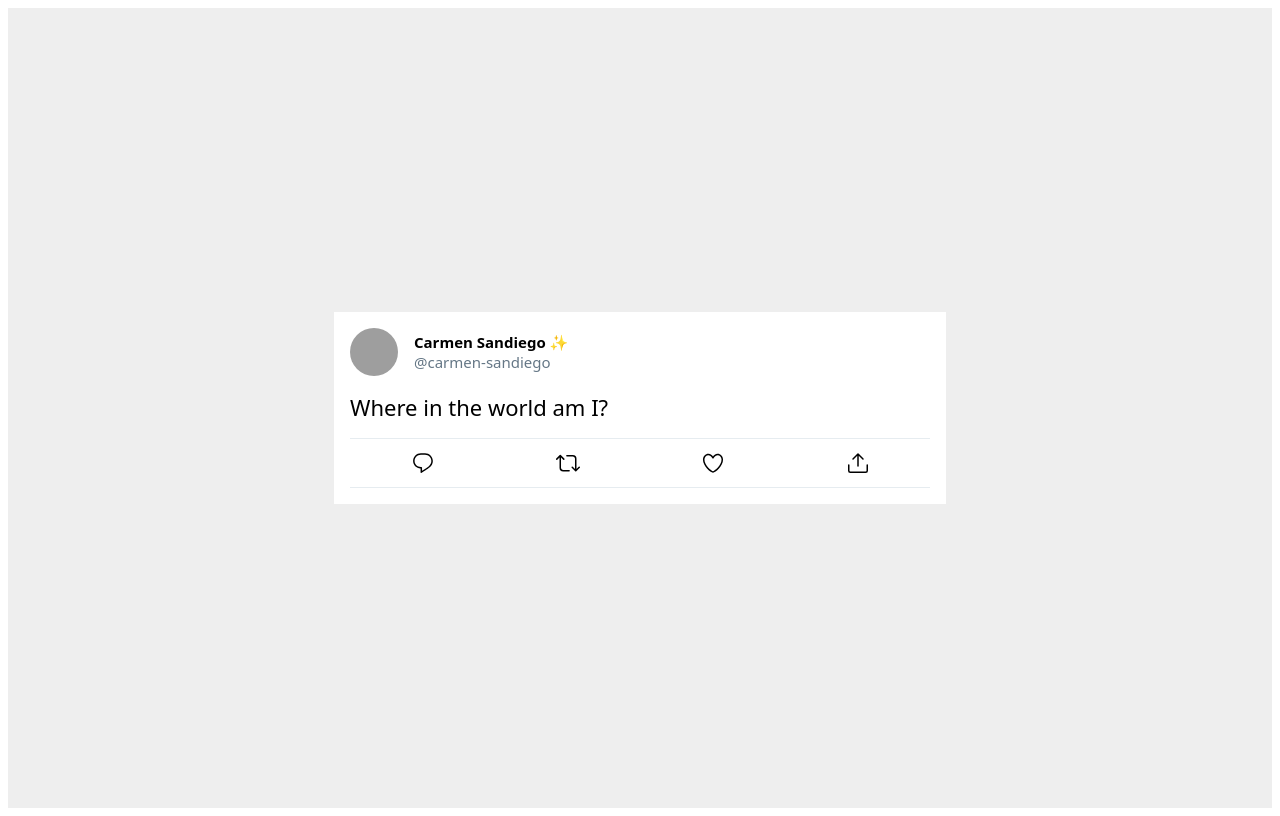
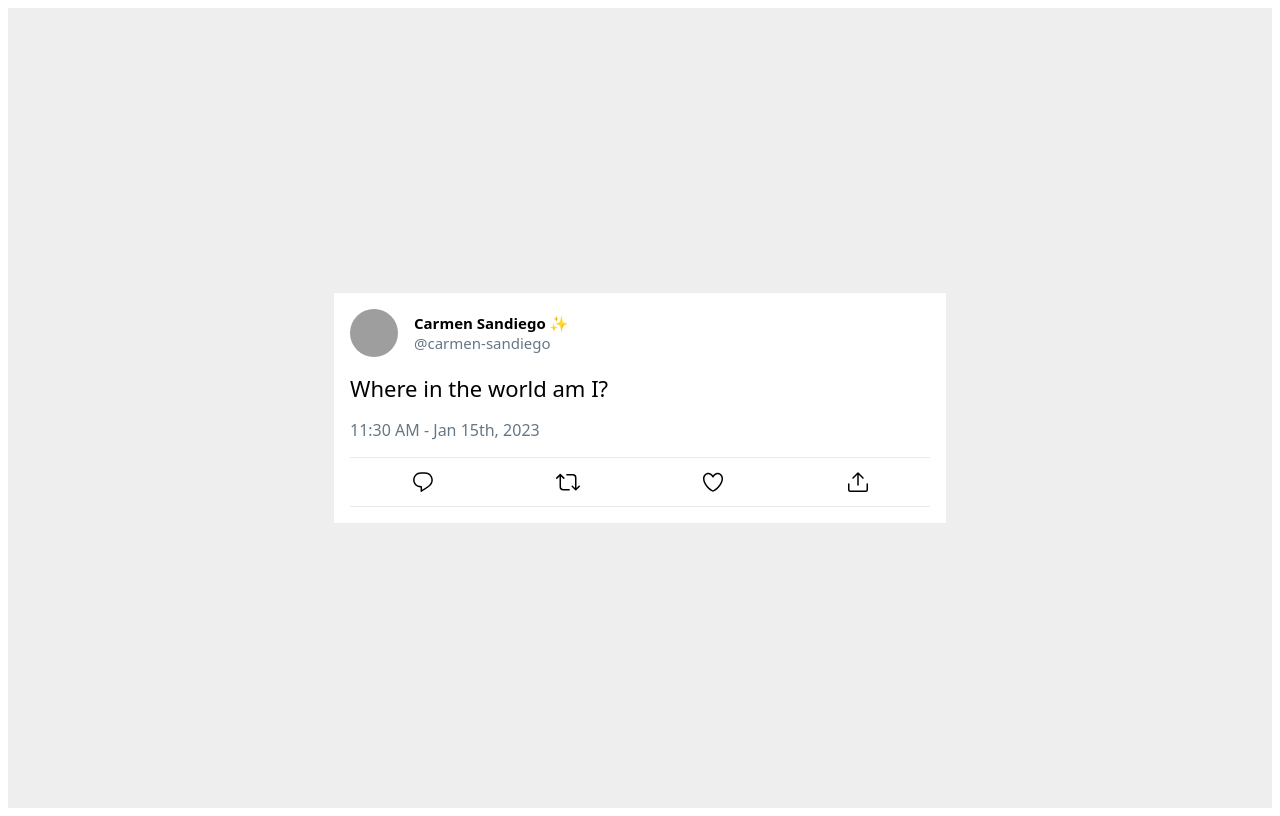
Before and after one commit to nandini92/react-animation-exercise, a React (Create React App) app in the folder client/: page / in a window 1280 px wide. Built offline with nearby package versions, Linux system fonts and the light colour scheme; grey boxes are pictures that could not be loaded.

Commit message:
Exercise 2 : Date format

```diff
--- a/client/src/components/Tweet/index.js
+++ b/client/src/components/Tweet/index.js
@@ -13,6 +13,7 @@ const Tweet = () => {
     tweetContents,
     isRetweetedByCurrentUser,
     isLikedByCurrentUser,
+    date
   }  = useContext(TweetContext);
 
   return (
@@ -23,6 +24,7 @@ const Tweet = () => {
         avatarSrc={avatarSrc}
       />
       <TweetContents>{tweetContents}</TweetContents>
+      <Timestamp>{date}</Timestamp>
       <Divider />
       <ActionBar
         isRetweetedByCurrentUser={isRetweetedByCurrentUser}
@@ -54,6 +56,7 @@ const Timestamp = styled.div`
 `;
 
 const Divider = styled.div`
+
   height: 1px;
   background: rgb(230, 236, 240);
 `;
--- a/client/src/components/TweetContext.js
+++ b/client/src/components/TweetContext.js
@@ -1,5 +1,7 @@
 import { createContext } from "react";
 import avatar from "../assets/carmen-sandiego.png";
+
+import moment from "moment";
 
 export const TweetContext = createContext();
 
@@ -13,9 +15,11 @@ export const TweetProvider = ({ children }) => {
     isLikedByCurrentUser:false,
   }
 
+  const date = moment().format('h:mm A - MMM Do, YYYY');
+
   return (
     <TweetContext.Provider
-      value={{ ...tweet }}
+      value={{ ...tweet, date }}
     >
       {children}
     </TweetContext.Provider>
```
Also changed, not shown: 1 other file (tests, documents, lock files or other folders).
